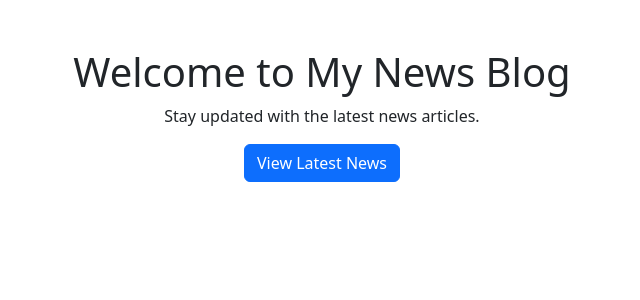
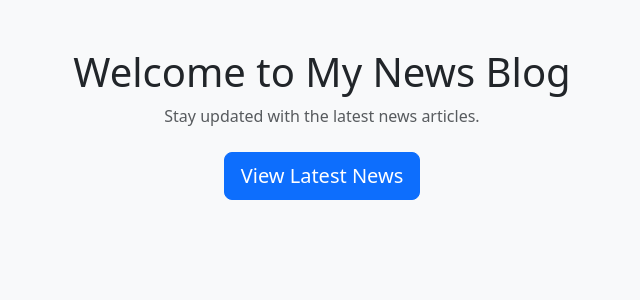
Before and after one commit to gokulan006/Flash-News, a Flask app: page / in a window 1280 px wide. Shown: the top 300 px of the page, without its empty margins (318-958 px from the left). Run offline with Flask 3, Linux system fonts and the light colour scheme.

Commit message:
Update index.html

```diff
--- a/templates/index.html
+++ b/templates/index.html
@@ -5,13 +5,18 @@
     <meta name="viewport" content="width=device-width, initial-scale=1.0">
     <title>Welcome to My News Blog</title>
     <link href="https://cdn.jsdelivr.net/npm/bootstrap@5.3.0/dist/css/bootstrap.min.css" rel="stylesheet">
+    <style>
+        body {
+            background-color: #f8f9fa;
+        }
+    </style>
 </head>
 <body>
-    <div class="container mt-5">
-        <h1 class="text-center">Welcome to My News Blog</h1>
-        <p class="text-center">Stay updated with the latest news articles.</p>
-        <div class="text-center">
-            <a href="/blog" class="btn btn-primary">View Latest News</a>
+    <div class="container mt-5 text-center">
+        <h1 class="text-dark">Welcome to My News Blog</h1>
+        <p class="text-muted">Stay updated with the latest news articles.</p>
+        <div class="mt-4">
+            <a href="/blog" class="btn btn-primary btn-lg">View Latest News</a>
         </div>
     </div>
 </body>
```
